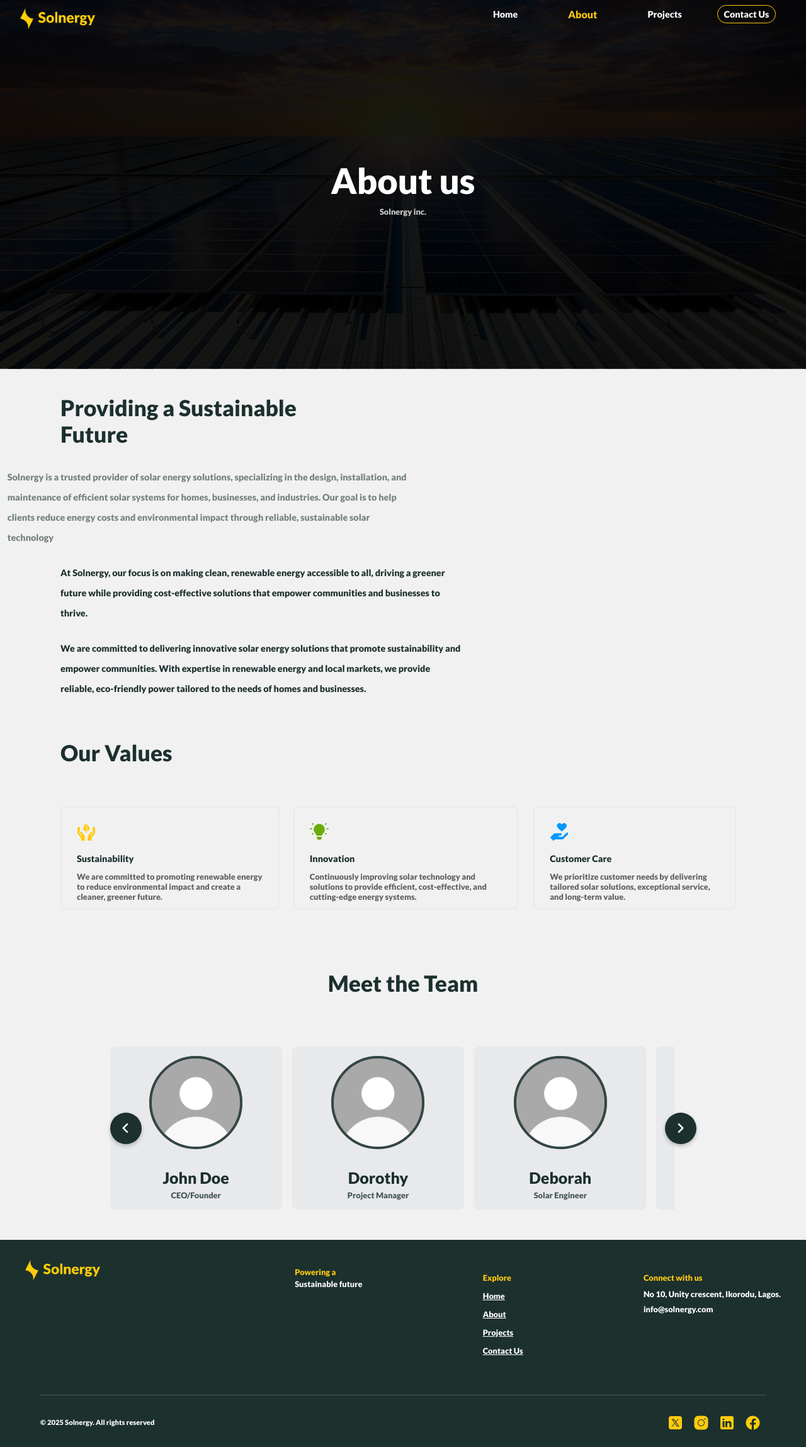
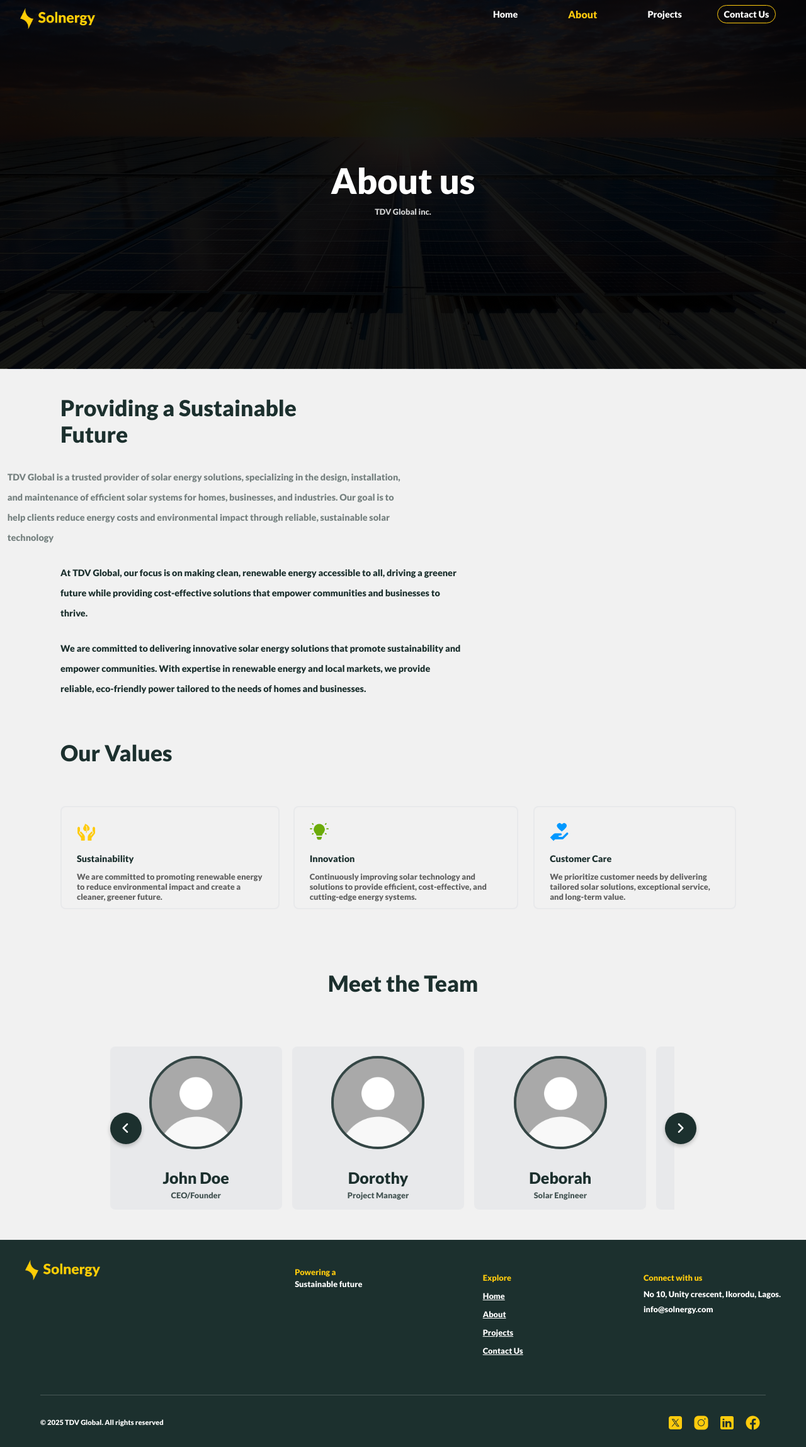
Before and after one commit to precy001/SolnergySolar, a React (Vite) app: page /about in a window 1280 px wide. Shown: the whole page at 63% size. Built offline with nearby package versions, Linux system fonts and the light colour scheme.

Commit message:
solnergy to tdv

```diff
--- a/index.html
+++ b/index.html
@@ -4,7 +4,7 @@
     <meta charset="UTF-8" />
     <link rel="icon" type="image/svg+xml" href="/vite.svg" />
     <meta name="viewport" content="width=device-width, initial-scale=1.0" />
-    <title>Solnergy | Home</title>
+    <title>TDV Global | Home</title>
   </head>
   <body>
     <div id="root"></div>
--- a/package.json
+++ b/package.json
@@ -1,5 +1,5 @@
 {
-  "name": "solnergysolar",
+  "name": "tdvglobal",
   "private": true,
   "version": "0.0.0",
   "type": "module",
--- a/src/components/Footer.jsx
+++ b/src/components/Footer.jsx
@@ -41,7 +41,7 @@ const Footer = () => {
         <hr className='rule'/>
 
         <div className="down">
-        <div className="left-float">&copy; {new Date().getFullYear()} Solnergy. All rights reserved</div>
+        <div className="left-float">&copy; {new Date().getFullYear()} TDV Global. All rights reserved</div>
 
         <div className="socials">
             <a href=""><div className="social-icon"><img src={x} /></div></a>
--- a/src/routes/About.jsx
+++ b/src/routes/About.jsx
@@ -45,7 +45,7 @@ const About = () => {
           </div>
           <div className="word-about">
           About us
-          <div className='small'>Solnergy inc.</div>
+          <div className='small'>TDV Global inc.</div>
           </div>
     </div>
 
@@ -53,11 +53,11 @@ const About = () => {
       <div className="title about-note-title">Providing a Sustainable<br /> Future</div>
       <div className="about-note">
       <div className="paragraph">
-      Solnergy is a trusted provider of solar energy solutions, specializing in the design, installation, and maintenance of efficient solar systems for homes, businesses, and industries. Our goal is to help clients reduce energy costs and environmental impact through reliable, sustainable solar technology
+      TDV Global is a trusted provider of solar energy solutions, specializing in the design, installation, and maintenance of efficient solar systems for homes, businesses, and industries. Our goal is to help clients reduce energy costs and environmental impact through reliable, sustainable solar technology
       </div>
 
       <div className="paragraph">
-      At Solnergy, our focus is on making clean, renewable energy accessible to all, driving a greener future while providing cost-effective solutions that empower communities and businesses to thrive.
+      At TDV Global, our focus is on making clean, renewable energy accessible to all, driving a greener future while providing cost-effective solutions that empower communities and businesses to thrive.
       </div>
 
      <div className="paragraph">We are committed to delivering innovative solar energy solutions that promote sustainability and empower communities. With expertise in renewable energy and local markets, we provide reliable, eco-friendly power tailored to the needs of homes and businesses.
--- a/src/routes/Contact.jsx
+++ b/src/routes/Contact.jsx
@@ -40,7 +40,7 @@ const Contact = () => {
           </div>
           <div className="word-about">
           Contact us
-          <div className='small'>Solnergy inc.</div>
+          <div className='small'>TDV Global inc.</div>
           </div>
     </div>
 
--- a/src/routes/Projects.jsx
+++ b/src/routes/Projects.jsx
@@ -41,7 +41,7 @@ const Projects = () => {
           </div>
           <div className="word-about">
          Our Projects
-          <div className='small'>Solnergy inc.</div>
+          <div className='small'>TDV Global inc.</div>
           </div>
     </div>
 
```
Also changed, not shown: 2 other files (tests, documents, lock files or other folders).
